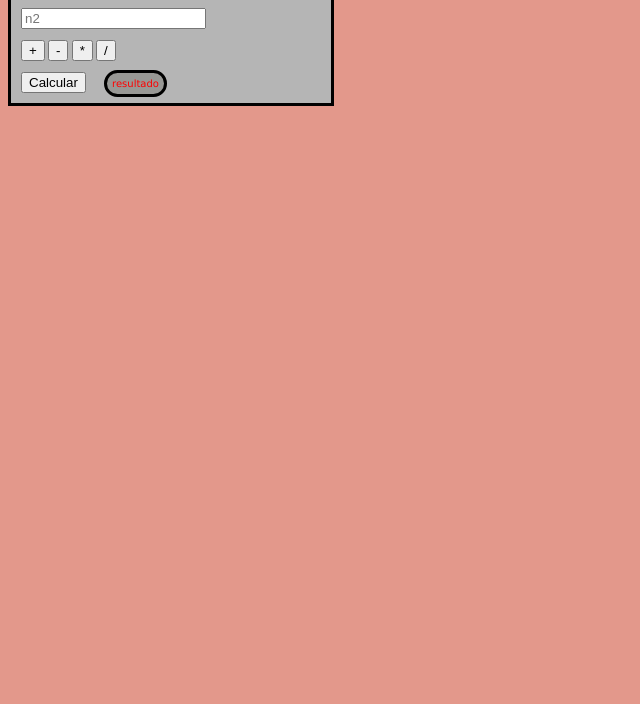
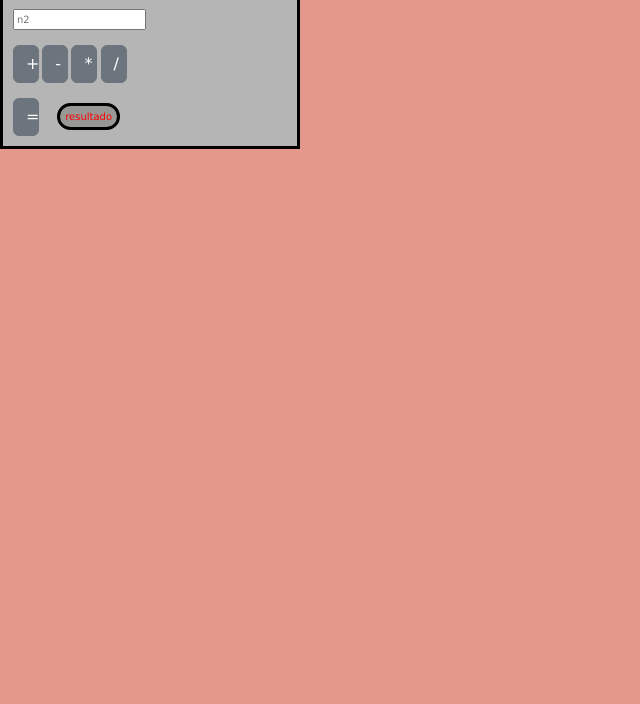
Before and after one commit to ArielFerraro/TrabajoJS, a plain HTML site: page index.html in a window 1280 px wide. Shown: the part 96-800 px from the top of the page, without its empty margins (0-640 px from the left). Drawn offline with nearby package versions, Linux system fonts and the light colour scheme.

Commit message:
se agregó libreria para los botones de la calculadora

```diff
--- a/index.html
+++ b/index.html
@@ -4,7 +4,9 @@
     <meta charset="UTF-8">
     <meta http-equiv="X-UA-Compatible" content="IE=edge">
     <meta name="viewport" content="width=device-width, initial-scale=1.0">
+    <link href="https://cdn.jsdelivr.net/npm/bootstrap@5.2.0-beta1/dist/css/bootstrap.min.css" rel="stylesheet" integrity="sha384-0evHe/X+R7YkIZDRvuzKMRqM+OrBnVFBL6DOitfPri4tjfHxaWutUpFmBp4vmVor" crossorigin="anonymous">
     <link rel="stylesheet" href="style.css">
+
     <title>Calculadora</title>
 </head>
 <body>
@@ -17,14 +19,15 @@
         <input type="text" id="n2" placeholder="n2">
         <br>
         <br>
-        <button id="suma">+</button>
-        <button id="resta">-</button>
 
-        <button id="multiplicacion">*</button>
-        <button id="division">/</button>
+        <button type="button" id="suma" class="btn btn-secondary boton">+</button>
+        <button type="button" id="resta" class="btn btn-secondary boton">-</button>
+        <button type="button" id="multiplicacion" class="btn btn-secondary boton">*</button>
+        <button type="button" id="division" class="btn btn-secondary boton">/</button>
         <br>
         <br>
-        <button id="calcular">Calcular</button>
+        <button type="button" id="calcular" class="btn btn-secondary boton center">=</button>
+
 
         <div class="resultado">
         <output id="r">resultado</output>
@@ -32,5 +35,6 @@
     </div>
 
     <script src="main.js"></script>
+    <script src="https://cdn.jsdelivr.net/npm/bootstrap@5.2.0-beta1/dist/js/bootstrap.bundle.min.js" integrity="sha384-pprn3073KE6tl6bjs2QrFaJGz5/SUsLqktiwsUTF55Jfv3qYSDhgCecCxMW52nD2" crossorigin="anonymous"></script>
 </body>
 </html>
--- a/style.css
+++ b/style.css
@@ -20,3 +20,7 @@ body {
     background-color: rgb(181, 181, 181);
     font-size: 10px;
 }
+
+.boton {
+    width: 5px;
+}
```
